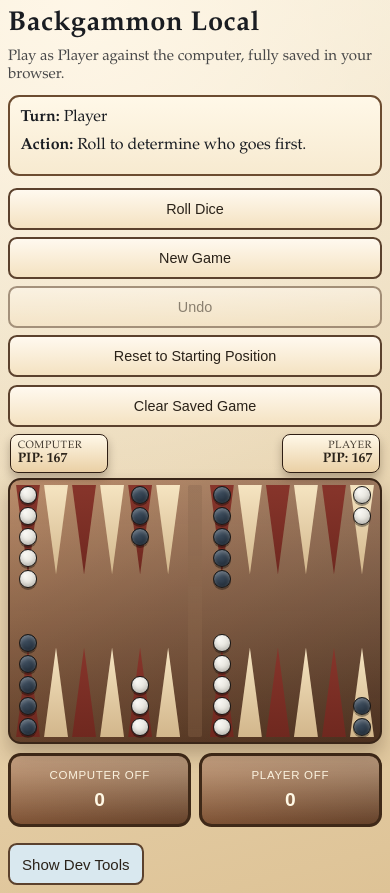
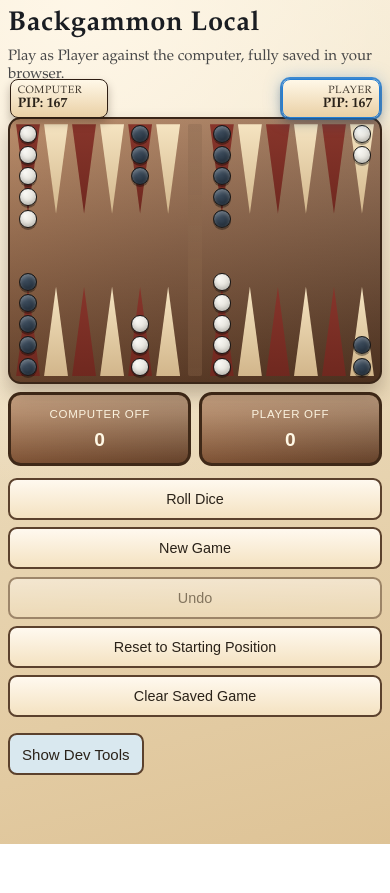
Before and after one commit to wesley-perkins-software/backgammon, a React (Vite) app: page / in a window 390 px wide. After the commit the page ends 844 px from the top, so only its background shows below. Built offline with nearby package versions, Linux system fonts and the light colour scheme.

Commit message:
Remove top status panel and highlight active pip box

```diff
--- a/src/App.jsx
+++ b/src/App.jsx
@@ -88,31 +88,6 @@ function getRolledDiceWithUsage(game, { expandDoubles = true } = {}) {
   });
 }
 
-function describeRequiredAction(state, legalMoves) {
-  const computerTurn = state.currentPlayer === PLAYER_B;
-  const turnName = computerTurn ? 'Computer' : playerLabel(state.currentPlayer);
-
-  if (state.winner) {
-    return `${playerLabel(state.winner)} wins.`;
-  }
-  if (state.openingRollPending) {
-    return state.statusText;
-  }
-  if (state.dice.remaining.length === 0) {
-    return computerTurn ? 'Computer is rolling...' : `${turnName}: roll dice.`;
-  }
-  if (state.bar[state.currentPlayer] > 0) {
-    return `${turnName} must enter from the bar.`;
-  }
-  if (legalMoves.length === 0) {
-    return `${turnName} has no legal moves.`;
-  }
-  if (computerTurn) {
-    return 'Computer is choosing a move...';
-  }
-  return state.statusText;
-}
-
 function DieFace({ value, className = '', ariaHidden = false, used = false }) {
   const safeValue = Math.min(6, Math.max(1, Number(value) || 1));
   const pipsByValue = {
@@ -136,31 +111,6 @@ function DieFace({ value, className = '', ariaHidden = false, used = false }) {
           <span key={cell} className={`pip ${pipsByValue[safeValue].includes(cell) ? 'on' : ''}`} />
         ))}
       </div>
-    </div>
-  );
-}
-
-function DicePanel({ game, isBoardDiceRolling, openingRollDisplay }) {
-  if (game.openingRollPending) {
-    return (
-      <div className="dice-panel" aria-label="Dice">
-        {openingRollDisplay?.playerDie ? <DieFace value={openingRollDisplay.playerDie} /> : null}
-        {openingRollDisplay?.computerDie ? <DieFace value={openingRollDisplay.computerDie} /> : null}
-      </div>
-    );
-  }
-
-  if (isBoardDiceRolling || game.dice.values.length !== 2) {
-    return <div className="dice-panel" aria-label="Dice" />;
-  }
-
-  const rolledDiceWithUsage = getRolledDiceWithUsage(game);
-
-  return (
-    <div className="dice-panel" aria-label="Dice">
-      {rolledDiceWithUsage.map((die, i) => (
-        <DieFace key={`status-die-${i}`} value={die.value} used={die.used} />
-      ))}
     </div>
   );
 }
@@ -838,7 +788,6 @@ export default function App() {
     }));
   }
 
-  const statusText = openingRollDisplay?.message ?? (isAnimatingMove ? `${playerLabel(game.currentPlayer)} moving...` : describeRequiredAction(game, legalMoves));
 
   function renderPoint(point, isTop) {
     return (
@@ -878,31 +827,15 @@ export default function App() {
         <p className="subtitle">Play as Player against the computer, fully saved in your browser.</p>
       </header>
 
-      <section className="status" aria-live="polite">
-        <div><strong>Turn:</strong> {isComputerTurn ? 'Computer' : 'Player'}</div>
-        <div><strong>Action:</strong> {statusText}</div>
-        <DicePanel game={game} isBoardDiceRolling={isBoardDiceRolling} openingRollDisplay={openingRollDisplay} />
-      </section>
-
-      <section className="controls" aria-label="Game controls">
-        <button type="button" onClick={() => handleRoll()} aria-label="Roll Dice" disabled={game.winner || isComputerTurn || isAnimatingMove || isOpeningRollSequenceRunning || game.dice.remaining.length > 0}>
-          Roll Dice
-        </button>
-        <button type="button" onClick={handleNewGame} aria-label="New Game" disabled={isAnimatingMove}>New Game</button>
-        <button type="button" onClick={handleUndo} aria-label="Undo" disabled={isAnimatingMove || game.undoStack.length === 0}>Undo</button>
-        <button type="button" onClick={handleResetPosition} aria-label="Reset to Starting Position" disabled={isAnimatingMove}>Reset to Starting Position</button>
-        <button type="button" onClick={clearSavedGame} aria-label="Clear Saved Game" disabled={isAnimatingMove}>Clear Saved Game</button>
-      </section>
-
       <section ref={boardStageRef} className="board-stage" aria-label="Backgammon board">
         <div className="board-shell">
           <div className="board-surface">
             <div className="pip-board-row" aria-label="Pip counts">
-              <div className="pip-box pip-box-computer">
+              <div className={`pip-box pip-box-computer ${!game.winner && isComputerTurn ? 'pip-box-active' : ''}`.trim()}>
                 <span className="pip-box-label">Computer</span>
                 <span className="pip-box-value">PIP: {computerPipCount}</span>
               </div>
-              <div className="pip-box pip-box-player">
+              <div className={`pip-box pip-box-player ${!game.winner && !isComputerTurn ? 'pip-box-active' : ''}`.trim()}>
                 <span className="pip-box-label">Player</span>
                 <span className="pip-box-value">PIP: {playerPipCount}</span>
               </div>
@@ -975,6 +908,16 @@ export default function App() {
         )}
       </section>
 
+      <section className="controls" aria-label="Game controls">
+        <button type="button" onClick={() => handleRoll()} aria-label="Roll Dice" disabled={game.winner || isComputerTurn || isAnimatingMove || isOpeningRollSequenceRunning || game.dice.remaining.length > 0}>
+          Roll Dice
+        </button>
+        <button type="button" onClick={handleNewGame} aria-label="New Game" disabled={isAnimatingMove}>New Game</button>
+        <button type="button" onClick={handleUndo} aria-label="Undo" disabled={isAnimatingMove || game.undoStack.length === 0}>Undo</button>
+        <button type="button" onClick={handleResetPosition} aria-label="Reset to Starting Position" disabled={isAnimatingMove}>Reset to Starting Position</button>
+        <button type="button" onClick={clearSavedGame} aria-label="Clear Saved Game" disabled={isAnimatingMove}>Clear Saved Game</button>
+      </section>
+
       <section className="debug" aria-label="Debug panel">
         <button type="button" onClick={toggleDebug} aria-label="Toggle debug panel" className="debug-toggle">
           {game.dev.debugOpen ? 'Hide Dev Tools' : 'Show Dev Tools'}
--- a/src/styles.css
+++ b/src/styles.css
@@ -59,17 +59,6 @@ body {
 .subtitle {
   margin: 0.25rem 0 1rem;
   color: rgba(26, 29, 34, 0.8);
-}
-
-.status {
-  background: linear-gradient(180deg, #fff8e8, #f7ead0);
-  border: 2px solid #6c4c30;
-  border-radius: 0.7rem;
-  padding: 0.8rem;
-  display: grid;
-  grid-template-columns: minmax(180px, 230px) 1fr auto;
-  gap: 0.8rem;
-  align-items: center;
 }
 
 .controls {
@@ -176,7 +165,7 @@ button:focus-visible {
 
 .board-stage {
   position: relative;
-  margin-top: 4.25rem;
+  margin-top: 1.9rem;
 }
 
 .board-shell {
@@ -239,7 +228,7 @@ button:focus-visible {
   position: absolute;
   left: 0;
   right: 0;
-  top: -58px;
+  top: -52px;
   display: flex;
   justify-content: space-between;
   gap: 0.75rem;
@@ -263,6 +252,15 @@ button:focus-visible {
 .pip-box-player {
   align-items: flex-end;
   text-align: right;
+}
+
+
+.pip-box-active {
+  border-color: #237ed6;
+  box-shadow:
+    0 5px 10px rgba(31, 18, 8, 0.28),
+    0 0 0 2px rgba(35, 126, 214, 0.85),
+    0 0 18px rgba(35, 126, 214, 0.35);
 }
 
 .pip-box-label {
@@ -752,10 +750,6 @@ button:focus-visible {
 }
 
 @media (max-width: 1080px) {
-  .status {
-    grid-template-columns: 1fr;
-  }
-
   .board-shell {
     grid-template-columns: 1fr;
   }
@@ -773,11 +767,11 @@ button:focus-visible {
 
 @media (max-width: 760px) {
   .board-stage {
-    margin-top: 3.7rem;
+    margin-top: 1.6rem;
   }
 
   .pip-board-row {
-    top: -52px;
+    top: -44px;
   }
 
   .pip-box {
@@ -871,11 +865,11 @@ button:focus-visible {
 
 @media (max-width: 560px) {
   .board-stage {
-    margin-top: 3.2rem;
+    margin-top: 1.35rem;
   }
 
   .pip-board-row {
-    top: -46px;
+    top: -40px;
   }
 
   .pip-box {
@@ -901,11 +895,6 @@ button:focus-visible {
 
   .app {
     padding: 0.5rem;
-  }
-
-  .status {
-    padding: 0.65rem;
-    gap: 0.55rem;
   }
 
   .controls {
```
